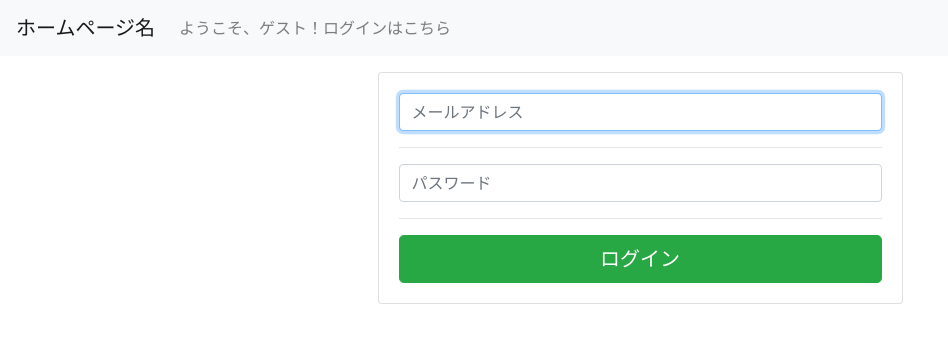
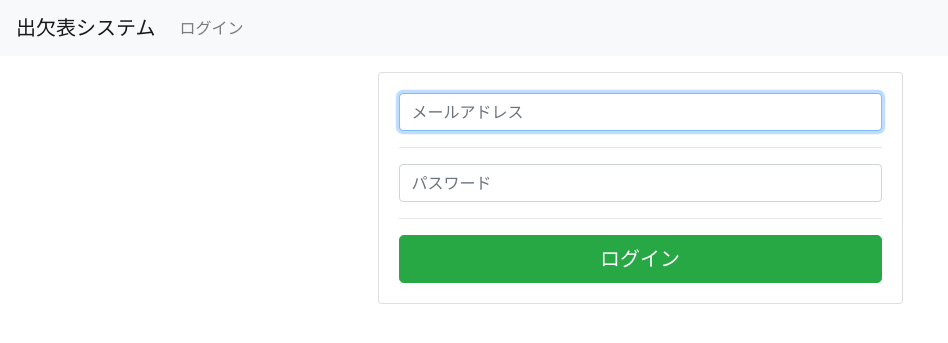
Before and after one commit to inainaba/StateSystem, a Django app: page / in a window 1280 px wide. Shown: the top 343 px of the page, without its empty margins (0-948 px from the left). Run offline with Django 3.2, Linux system fonts and the light colour scheme; parts of the project's set-up code (start-up, migrations or seed data) failed here and were passed over; some libraries are stand-ins or nearby versions.

Commit message:
ナビバーにシステム名記述

```diff
--- a/StateSystem/templates/base.html
+++ b/StateSystem/templates/base.html
@@ -9,12 +9,12 @@
     <link rel="stylesheet" href="https://stackpath.bootstrapcdn.com/bootstrap/4.1.0/css/bootstrap.min.css"
           integrity="sha384-9gVQ4dYFwwWSjIDZnLEWnxCjeSWFphJiwGPXr1jddIhOegiu1FwO5qRGvFXOdJZ4" crossorigin="anonymous">
 
-    <title>会員登録サンプル</title>
+    <title>出欠表システム</title>
 </head>
 <body>
     <!-- ナビバー -->
     <nav class="navbar navbar-expand-lg navbar-light bg-light">
-      <a class="navbar-brand" href="{% url 'accounts:top' %}">ホームページ名</a>
+      <a class="navbar-brand" href="{% url 'accounts:top' %}">出欠表システム</a>
       <button class="navbar-toggler" type="button" data-toggle="collapse" data-target="#navbarSupportedContent" aria-controls="navbarSupportedContent" aria-expanded="false" aria-label="Toggle navigation">
         <span class="navbar-toggler-icon"></span>
       </button>
@@ -28,7 +28,7 @@
           {% else %}
           <li class="nav-item">
             <a class="nav-item nav-link" href="{% url 'accounts:login' %}">
-            ようこそ、ゲスト！ログインはこちら
+            ログイン
           </a>
           </li>
           {% endif %}
```
